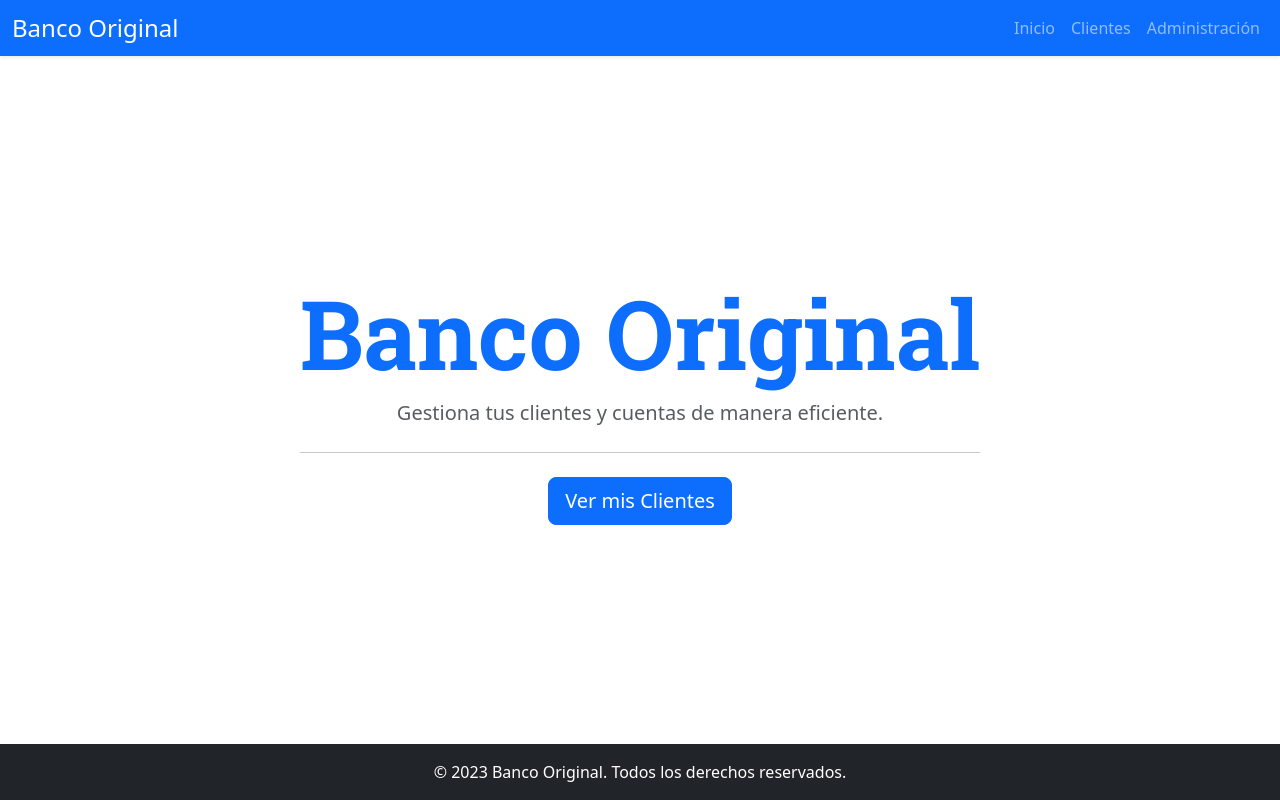
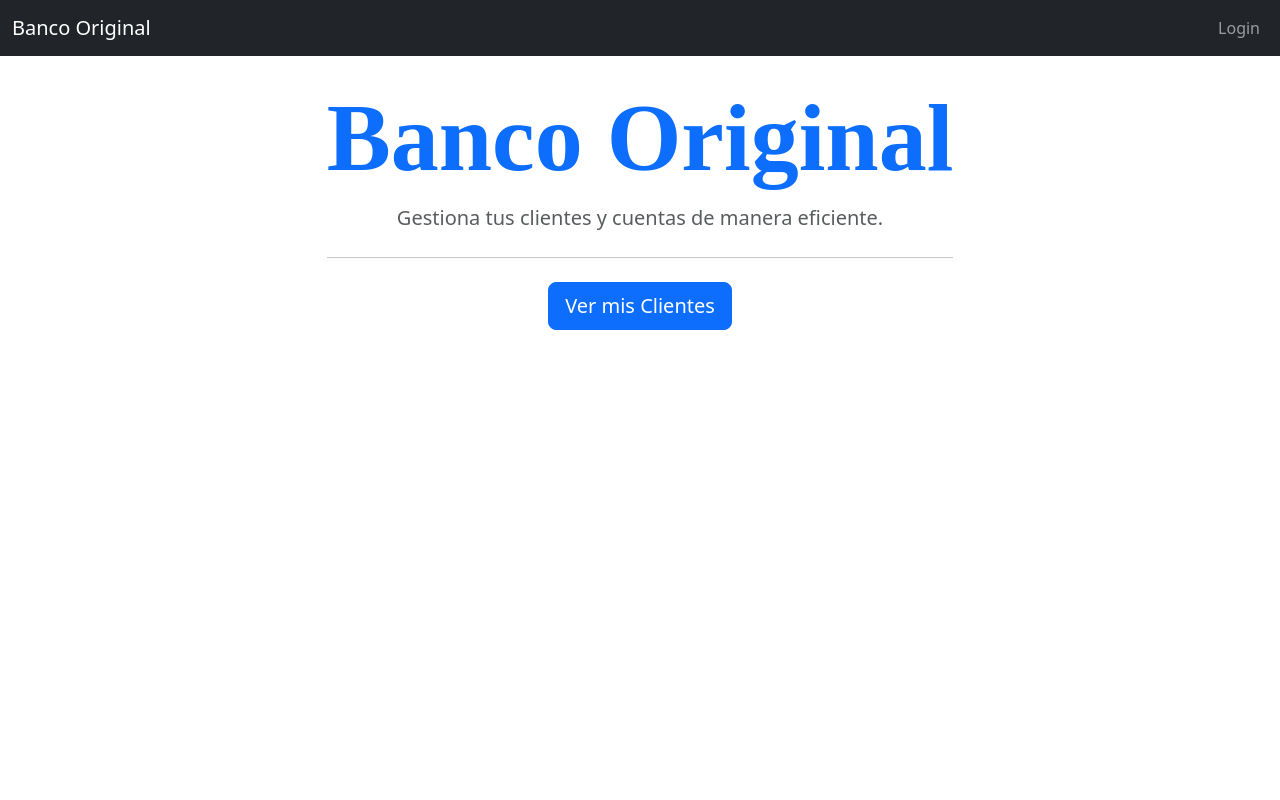
Before and after one commit to JuanBoda/ProyectoCuentaBancaria, a Django app: page / in a window 1280 px wide. Run offline with Django 5.2, Linux system fonts and the light colour scheme; some libraries are stand-ins or nearby versions.

Commit message:
feat: Implementa la autenticación de usuarios

```diff
--- a/banco_original/banco_original/settings.py
+++ b/banco_original/banco_original/settings.py
@@ -123,3 +123,6 @@ STATICFILES_DIRS = [BASE_DIR / 'static']
 # https://docs.djangoproject.com/en/5.2/ref/settings/#default-auto-field
 
 DEFAULT_AUTO_FIELD = 'django.db.models.BigAutoField'
+
+LOGIN_REDIRECT_URL = 'gestion_clientes:lista'
+LOGOUT_REDIRECT_URL = 'home'
--- a/banco_original/banco_original/urls.py
+++ b/banco_original/banco_original/urls.py
@@ -17,9 +17,12 @@ Including another URLconf
 from django.contrib import admin
 from django.urls import path, include
 from .views import home
+from django.contrib.auth.views import LoginView, LogoutView
 
 urlpatterns = [
     path('admin/', admin.site.urls),
     path('', home, name='home'),
+    path('accounts/login/', LoginView.as_view(template_name='login.html'), name='login'),
+    path('logout/', LogoutView.as_view(), name='logout'),
     path('clientes/', include(('gestion_clientes.urls', 'gestion_clientes'), namespace='gestion_clientes'))
 ]
--- a/banco_original/gestion_clientes/views.py
+++ b/banco_original/gestion_clientes/views.py
@@ -2,8 +2,10 @@ from django.shortcuts import render
 from .models import PersonaFisica, PersonaJuridica
 from django.db.models import Value, CharField
 from itertools import chain
+from django.contrib.auth.decorators import login_required
 
 
+@login_required
 def lista_cliente(request):
     pf = (
         PersonaFisica.objects.order_by("nombre")
--- a/banco_original/templates/base.html
+++ b/banco_original/templates/base.html
@@ -1,45 +1,72 @@
-{% load static %}
 <!DOCTYPE html>
 <html lang="es">
     <head>
-        <meta charset="UTF-8">
+        <meta charset="UTF-8" />
+        <meta name="viewport" content="width=device-width, initial-scale=1.0" />
         <title>{% block title %}Banco Original{% endblock %}</title>
-        <link rel="preconnect" href="https://fonts.googleapis.com">
-        <link rel="preconnect" href="https://fonts.gstatic.com" crossorigin>
-        <link href="https://fonts.googleapis.com/css2?family=Roboto+Slab:wght@700&display=swap" rel="stylesheet">
-        <link rel="stylesheet" href="{% static 'bootstrap/css/bootstrap.min.css' %}">
+        {% load static %}
+        <link
+            rel="stylesheet"
+            href="{% static 'bootstrap/css/bootstrap.min.css' %}" />
         <link rel="stylesheet" href="{% static 'css/estilos.css' %}" />
     </head>
-    <body class="d-flex flex-column" style="min-height: 100vh;">
-
-        <nav class="navbar navbar-dark bg-primary shadow-sm">
+    <body>
+        <nav class="navbar navbar-expand-lg navbar-dark bg-dark">
             <div class="container-fluid">
-                <a class="navbar-brand" href="{% url 'home' %}">
-                    <h1 class="fs-4 mb-0">Banco Original</h1>
-                </a>
-
-                <div>
-                    <ul class="navbar-nav flex-row">
+                <a class="navbar-brand" href="{% url 'home' %}"
+                    >Banco Original</a
+                >
+                <button
+                    class="navbar-toggler"
+                    type="button"
+                    data-bs-toggle="collapse"
+                    data-bs-target="#navbarNav"
+                    aria-controls="navbarNav"
+                    aria-expanded="false"
+                    aria-label="Toggle navigation">
+                    <span class="navbar-toggler-icon"></span>
+                </button>
+                <div class="collapse navbar-collapse" id="navbarNav">
+                    <ul class="navbar-nav ms-auto">
+                        {% if user.is_authenticated %}
                         <li class="nav-item">
-                            <a class="nav-link px-2" href="{% url 'home' %}">Inicio</a>
+                            <span class="nav-link"
+                                >Bienvenido, {{ user.username }}</span
+                            >
                         </li>
                         <li class="nav-item">
-                            <a class="nav-link px-2" href="{% url 'gestion_clientes:lista' %}">Clientes</a>
+                            <form
+                                action="{% url 'logout' %}"
+                                method="post"
+                                class="d-inline">
+                                {% csrf_token %}
+                                <button
+                                    type="submit"
+                                    class="btn btn-link nav-link"
+                                    style="
+                                        display: inline;
+                                        padding: 0;
+                                        border: none;
+                                        background: none;
+                                    ">
+                                    Logout
+                                </button>
+                            </form>
                         </li>
+                        {% else %}
                         <li class="nav-item">
-                            <a class="nav-link px-2" href="/admin/">Administración</a>
+                            <a class="nav-link" href="{% url 'login' %}"
+                                >Login</a
+                            >
                         </li>
+                        {% endif %}
                     </ul>
                 </div>
             </div>
         </nav>
 
-        {% block content %}
-        {% endblock %}
+        <main class="container mt-4">{% block content %} {% endblock %}</main>
 
-        <footer class="bg-dark text-white text-center p-3 mt-auto">
-            <p class="mb-0">&copy; 2023 Banco Original. Todos los derechos reservados.</p>
-        </footer>
         <script src="{% static 'bootstrap/js/bootstrap.bundle.min.js' %}"></script>
     </body>
 </html>
```
Also changed, not shown: banco_original/templates/login.html (added, +22 -0 lines), banco_original/db.sqlite3.
